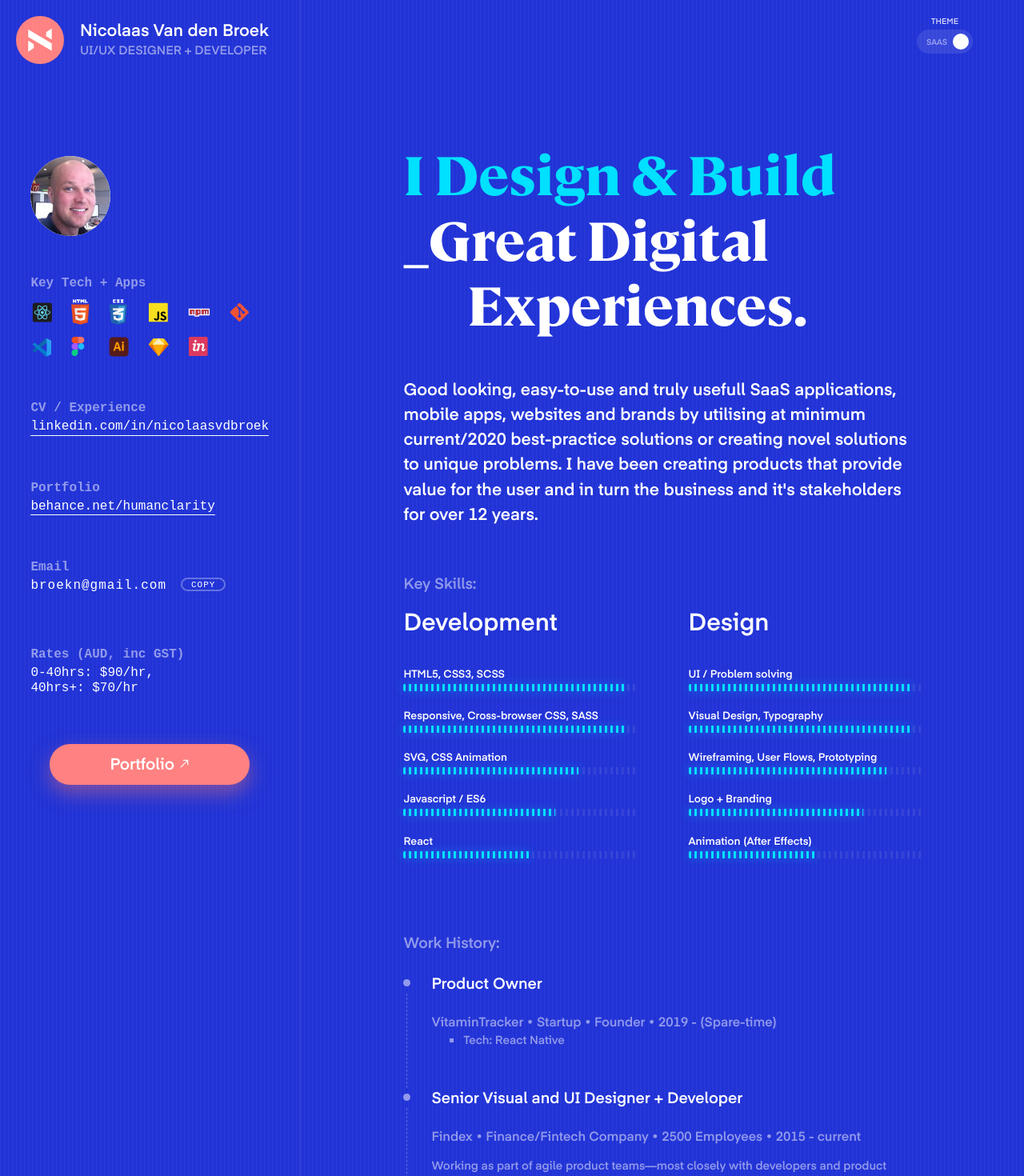
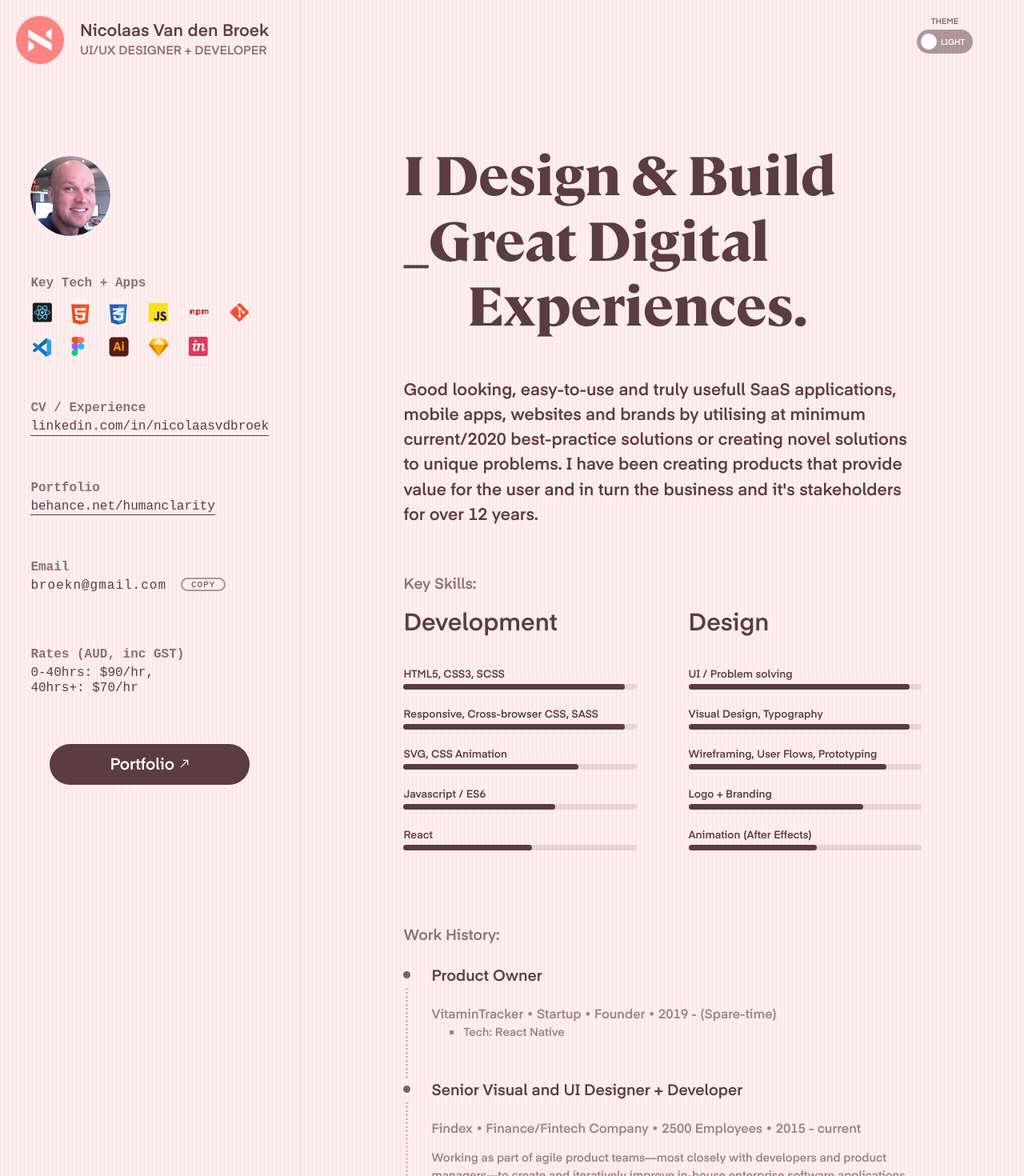
Before and after one commit to broekn/portfolio1, a React (Create React App) app: page / in a window 1280 px wide. Shown: the top 1470 px of the page at 80% size. Built offline with nearby package versions, Linux system fonts and the light colour scheme; a web font is replaced by a local one.

Commit message:
should b fixed

```diff
--- a/src/App.js
+++ b/src/App.js
@@ -4,7 +4,8 @@ import { CopyToClipboard } from 'react-copy-to-clipboard';
 import logo from './logo.svg';
 import './css/app.scss';
 import './css/variables.scss';
-import IosSwitch from './components/IosSwitch.js';
+//import IosSwitch from './components/IosSwitch.js';
+import useDarkMode from './components/useDarkMode.js';
 import ProgressBar from './components/ProgressBar.js';
 import skillData from './data/skillData.js';
 import {
@@ -24,28 +25,12 @@ import {
 } from './assets/img/index.js';
 
 const App = () => {
-  const [darkTheme, setDarkTheme] = useState('saas');
+  const [darkTheme, handleClick] = useDarkMode();
   const [copiedText, setCopiedText] = useState('');
   let e1 = 'broekn';
   let e2 = '@gmail.com';
 
-  const handleClick = () => {
-    if (darkTheme === 'saas') {
-      window.localStorage.setItem('darkTheme', 'light');
-      setDarkTheme('light');
-    } else {
-      window.localStorage.setItem('darkTheme', 'saas');
-      setDarkTheme('saas');
-    }
-  };
-  useEffect(() => {
-    const localTheme = window.localStorage.getItem('darkTheme');
-    if (localTheme) {
-      setDarkTheme(localTheme);
-      console.log('render');
-    }
-  }, []);
-
+  console.log(darkTheme, 'app');
   return (
     <div className={`app ${darkTheme === 'saas' ? 'saas' : 'light'}`}>
       <ReactTooltip />
@@ -59,7 +44,18 @@ const App = () => {
         <h3>UI/UX Designer + Developer</h3>
         <div className='theme-selector'>
           <h5 className=''>Theme</h5>
-          <IosSwitch handleClick={handleClick} darkTheme={darkTheme} />
+          {/* <IosSwitch /> */}
+          <div
+            onClick={handleClick}
+            className={`ios-switch ios-switch-${
+              darkTheme === 'saas' ? 'on' : 'off'
+            }`}
+          >
+            <div className='ios-switch-text'>
+              <span>{darkTheme === 'saas' ? 'saas' : 'light'}</span>
+            </div>
+            <div className='ios-switch-knob'></div>
+          </div>
         </div>
       </header>
       <div className='wrapper'>
--- a/src/components/IosSwitch.js
+++ b/src/components/IosSwitch.js
@@ -1,13 +1,8 @@
 import React from 'react';
+import useDarkMode from './useDarkMode';
 
-const IosSwitch = ({ handleClick, darkTheme }) => {
-  // console.log(`${darkTheme ? 'dsf' : 'sdfsdf'}`);
-  //   console.log(toggleTextValues);
-  // console.log(null);
-  //console.log(true);
-  //const [darkTheme, handleClick] = useDarkMode();
-
-  console.log(darkTheme);
+const IosSwitch = () => {
+  const [darkTheme, handleClick] = useDarkMode();
   return (
     <div
       onClick={handleClick}
--- /dev/null
+++ b/src/components/useDarkMode.js
@@ -0,0 +1,25 @@
+import { useEffect, useState } from 'react';
+
+const useDarkMode = () => {
+  const [darkTheme, setDarkTheme] = useState('light');
+
+  const handleClick = () => {
+    if (darkTheme === 'saas') {
+      window.localStorage.setItem('darkTheme', 'light');
+      setDarkTheme('light');
+    } else {
+      window.localStorage.setItem('darkTheme', 'saas');
+      setDarkTheme('saas');
+    }
+  };
+  useEffect(() => {
+    const localTheme = window.localStorage.getItem('darkTheme');
+    if (localTheme) {
+      setDarkTheme(localTheme);
+      console.log('render');
+    }
+  }, []);
+
+  return [darkTheme, handleClick];
+};
+export default useDarkMode;
--- a/src/css/app.scss
+++ b/src/css/app.scss
@@ -32,19 +32,15 @@
 }
 
 @mixin bartransition {
-  //$times: 0.1, 0.2, 0.3, 0.4, 0.5;
   @for $i from 1 through 6 {
     &:nth-child(#{$i}) .progress-bar.appear-done {
-      //transition: width 0.2s #{nth($times, $i)}s ease-out;
       transition: width 0.2s #{$i * 0.1}s ease-out;
     }
   }
 }
 @mixin bartransition2 {
-  //$times: 0.1, 0.2, 0.3, 0.4, 0.5;
   @for $i from 1 through 6 {
     &:nth-child(#{$i}) .progress-bar.appear-done {
-      //transition: width 0.2s #{nth($times, $i)}s ease-out;
       transition: width 0.2s #{$i * 0.1 + 0.5}s ease-out;
     }
   }
@@ -119,7 +115,6 @@ button {
     font-size: 11px;
     text-transform: uppercase;
     letter-spacing: 1px;
-    /* font-family: arial; */
     display: inline-block;
     margin-left: 18px;
     transform: translateY(-2px);
@@ -128,7 +123,7 @@ button {
     }
   }
   &-primary {
-    background: var(--uired);
+    background: var(--brand-red);
     padding: 12px 40px 15px;
     font-size: 20px;
     border: none;
@@ -157,7 +152,7 @@ input::-moz-focus-inner {
   margin: 0;
 }
 .app {
-  background: var(--uiblue);
+  background: var(--theme-blue);
   overflow: auto;
   min-height: 100vh;
   &:before {
@@ -201,7 +196,7 @@ a {
 
 .topics,
 aside {
-  border-right: 2px solid rgba(255, 255, 255, 0.05);
+  border-right: 2px solid #{'rgba(var(--white), 0.05)'};
 }
 
 .preheader {
@@ -357,8 +352,6 @@ aside {
     margin-bottom: 20px;
     a {
       font-size: 1rem;
-      // font-size: 0.9rem;
-
       display: inline-block;
       position: relative;
       overflow: hidden;
@@ -391,7 +384,6 @@ aside {
       margin-top: 0;
     }
     &.info-email p {
-      //font-family: 'eina_04-semibold', 'custom-serif', -apple-system;
       letter-spacing: 1px;
       text-decoration: none;
       display: inline-block;
@@ -423,8 +415,7 @@ main {
       display: block;
 
       &:first-child {
-        // font-size: 38px;
-        color: var(--uilblue);
+        color: var(--theme-aqua);
       }
       &:nth-child(2) {
         display: block;
@@ -489,20 +480,19 @@ main {
 
   .progress-bar {
     //transition: width 1s 1s ease-in-out;
-
     height: 9px;
     border-radius: 2px 0 0 2px;
-    background-color: var(--uilblue);
+    background-color: var(--theme-aqua);
     display: block;
     background-color: transparent;
     background-size: 7px 9px;
     background-image: linear-gradient(
       90deg,
-      var(--uilblue) 40%,
+      var(--theme-aqua) 40%,
       transparent 40%
     );
-    filter: drop-shadow(0px 0px 6px var(--uilblue));
-    filter: drop-shadow(0px 0px 6px var(--uilblueglow));
+    //filter: drop-shadow(0px 0px 6px var(--theme-aqua));
+
     &.appear {
       width: 0;
     }
@@ -530,7 +520,13 @@ main {
     }
   }
 }
-
+@include mediamin(570px) {
+  header {
+    .theme-selector {
+      top: 20px;
+    }
+  }
+}
 @include mediamin(768px) {
   button.primary {
     width: auto;
@@ -572,12 +568,6 @@ main {
       font-size: 1.3rem;
     }
   }
-
-  header {
-    .theme-selector {
-      top: 20px;
-    }
-  }
 }
 @include mediamin(950px) {
   h1 {
@@ -586,7 +576,7 @@ main {
       display: block;
 
       &:first-child {
-        color: var(--uilblue);
+        color: var(--theme-aqua);
       }
       &:nth-child(2) {
         display: block;
@@ -604,11 +594,19 @@ main {
       grid-column-gap: 10%;
       flex-grow: 1;
     }
+    .progress-bar {
+      filter: drop-shadow(0px 0px 6px var(--theme-aqua-glow));
+    }
   }
 }
 @include mediamax(1200px) {
   header {
-    border-bottom: 1px solid rgba(255, 255, 255, 0.03);
+    border-bottom: 2px solid #{'rgba(var(--white), 0.05)'};
+  }
+  .light {
+    header {
+      border-bottom: 2px solid #{'rgba(var(--black), 0.05)'};
+    }
   }
 }
 @include mediamin(1200px) {
@@ -641,7 +639,7 @@ main {
       display: block;
       margin-left: -20%;
       &:first-child {
-        color: var(--uilblue);
+        color: var(--theme-aqua);
         margin-left: -15%;
       }
       &:nth-child(2) {
@@ -788,8 +786,7 @@ main {
 }
 
 .app.light {
-  background: var(--darkmodebg);
-  background: #ffeeee;
+  background: var(--theme-red-bg);
   &:before {
     background-color: transparent;
     background-size: 5px 100%;
@@ -816,7 +813,7 @@ main {
   li,
   p,
   a {
-    color: var(--red1);
+    color: var(--theme-red);
   }
   header,
   aside,
@@ -827,16 +824,18 @@ main {
   }
   header {
     h3 {
-      color: var(--red1);
+      color: var(--theme-red);
     }
   }
   main h1 span {
-    color: var(--red1);
+    color: var(--theme-red);
   }
+  .topics,
   aside {
+    border-right: 2px solid #{'rgba(var(--black), 0.05)'};
     .profile {
       a {
-        border-color: var(--red1);
+        border-color: var(--theme-red);
       }
     }
   }
@@ -844,42 +843,43 @@ main {
     .progress-bar-bg {
       height: 7px;
       border-radius: 5px;
-      background: var(--red1bg);
+      background: var(--theme-red-lighter);
     }
     .progress-bar {
       height: 7px;
       border-radius: 5px;
-      background: var(--red1);
+      background: var(--theme-red);
       filter: none;
     }
   }
   .button {
     &-small {
-      border: 2px solid var(--red1bg);
-      color: var(--red);
+      border: 2px solid var(--theme-red-light);
+      color: var(--theme-red);
       &:hover {
-        background: var(--red1bg);
+        background: var(--theme-red-light);
       }
     }
     &-primary {
       box-shadow: none;
-      background: var(--red1);
+      background: var(--theme-red);
       span {
         color: white;
       }
       &:hover {
-        background: var(--uired);
+        background: var(--brand-red);
         opacity: 0.8;
       }
     }
   }
+
   .work-history {
-    .description {
-      a,
-      span {
-        opacity: 1;
-      }
+    a,
+    span,
+    p {
+      opacity: 0.6;
     }
+
     .company-list {
       & > li ul,
       p {
@@ -887,15 +887,16 @@ main {
       }
       li:before,
       li:after {
-        background: var(--red1);
+        background: var(--theme-red);
+        opacity: 0.8;
       }
     }
   }
 
   .ios-switch {
-    background: var(--red2bg);
+    background: var(--theme-red-light);
     &:hover {
-      background: #5b3c404a;
+      background: var(--theme-red);
     }
     span {
       color: white;
--- a/src/css/theme.scss
+++ b/src/css/theme.scss
@@ -20,7 +20,7 @@ header {
   }
 }
 main h1 span {
-  color: var(--uilblue);
+  color: var(--theme-aqua);
 }
 
 .skills {
@@ -34,7 +34,7 @@ main h1 span {
   .progress-bar {
     background-image: linear-gradient(
       90deg,
-      var(--uilblue) 40%,
+      var(--theme-aqua) 40%,
       transparent 40%
     );
   }
--- a/src/css/variables.scss
+++ b/src/css/variables.scss
@@ -1,17 +1,17 @@
 :root {
-  --bgrey1: #e3e4ec;
-  --bgrey2: #c3c5d7;
-  --black1: #0000001a;
-  --white1: #2322241a;
-  --whitebg: #dfd9e41a;
-  --darkmodebg: rgb(40, 39, 43);
-  --xxx: #ddd;
-  --uiblue: #2133d6;
-  --uilblue: #00e0ff;
-  --uilblueglow: #00e1ff7a;
-  --uired: #ff8181;
-  --red: #885f65;
-  --red1: #5b3c40;
-  --red1bg: #5b1a1a1e;
-  --red2bg: #5b3c407c;
+  --brand-red: #ff8181;
+  --border-light: #ffffff09;
+  --white: 250, 250, 250;
+  --black: 0, 0, 0;
+
+  //themedark
+  --theme-blue: #2133d6;
+  --theme-aqua: #00e0ff;
+  --theme-aqua-glow: #00e1ff7a;
+
+  //themelight
+  --theme-red-bg: #ffeeee;
+  --theme-red: #5b3c40;
+  --theme-red-light: #5b3c407c;
+  --theme-red-lighter: #5b1a1a1e;
 }
```
